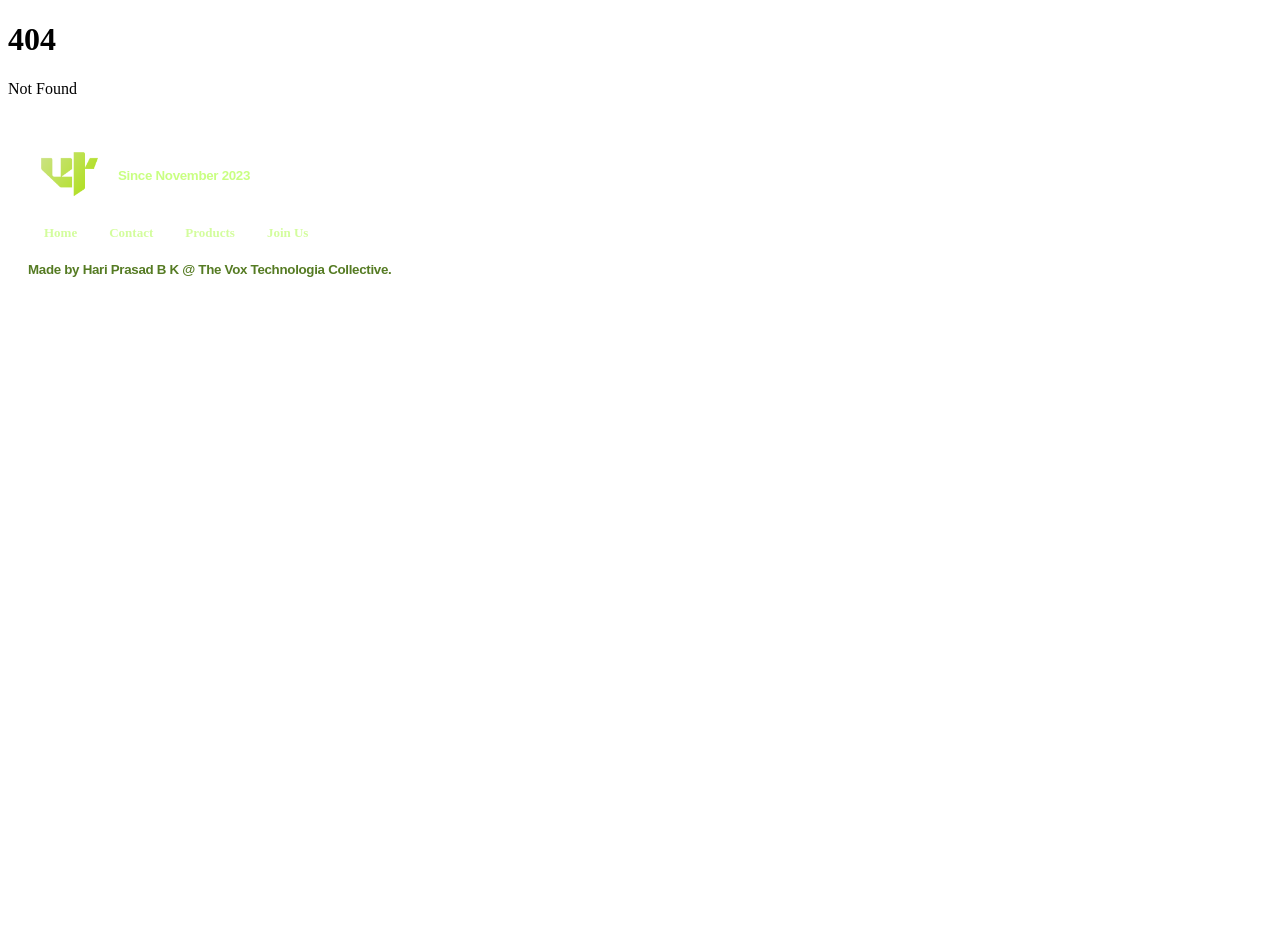
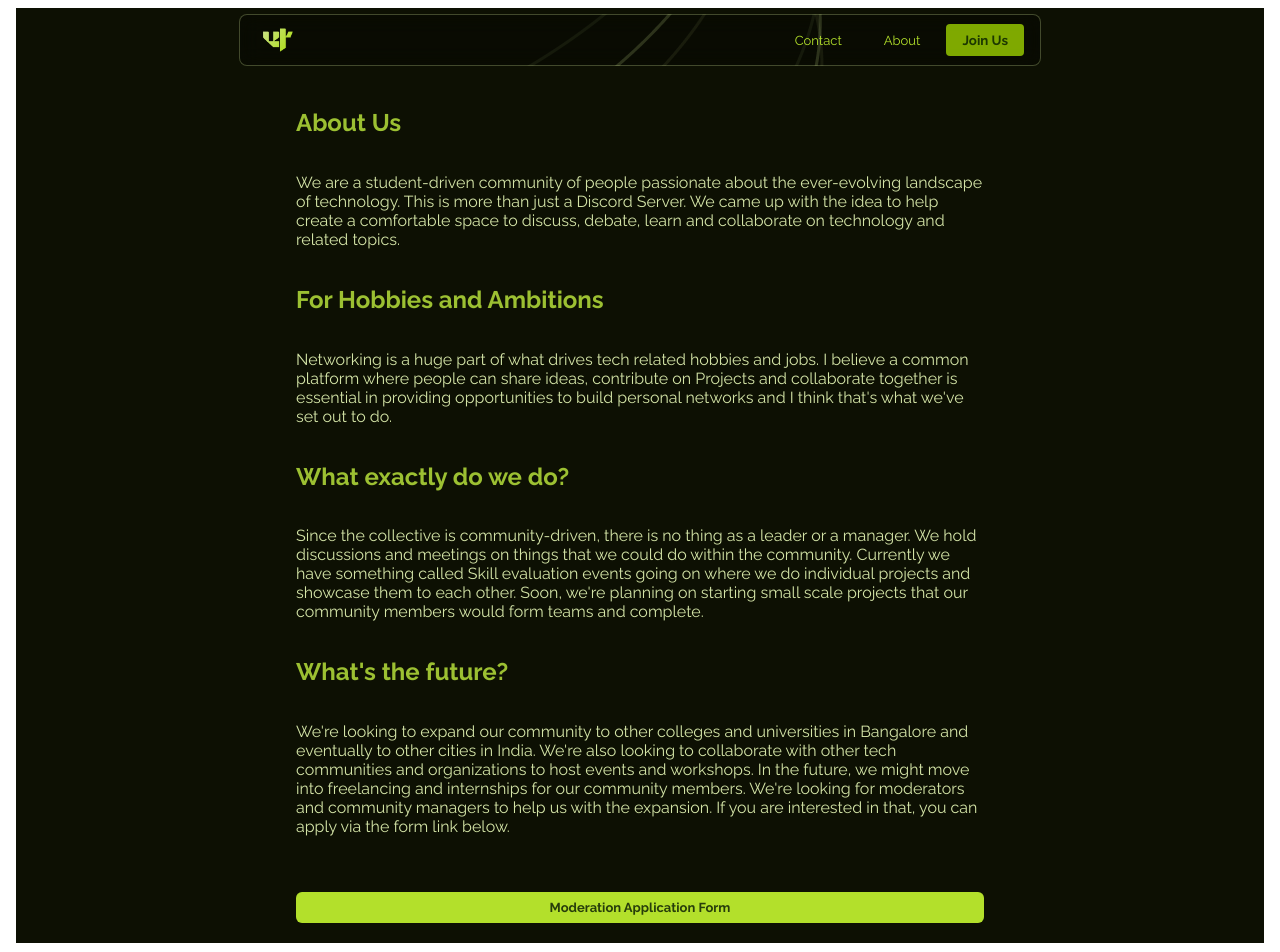
Before and after one commit to itcodehery/vox-tech-collective, a SvelteKit app in the folder landing-page-vox/: page /about in a window 1280 px wide. Before the commit this address had no page. Shown: the top 952 px of the page. Before the commit the page ends 800 px from the top, so only its background shows below. Built offline with nearby package versions, Linux system fonts and the light colour scheme.

Commit message:
Added About Page & reduced component complexity

```diff
--- a/landing-page-vox/src/components/AppBar.svelte
+++ b/landing-page-vox/src/components/AppBar.svelte
@@ -1,7 +1,5 @@
 <script>
     import logo from '../lib/images/logo.png';
-    export let search;
-    export let showNameBar = false;
     export let showJoinUsButton = true;
     export let formAppBar = false;
     function joinUsClick() {
@@ -120,18 +118,6 @@
     transition: background-color 0.3s ease-in-out;
   }
 
-  .inputbar {
-    background-color: rgba(40, 53, 0, 0.5);
-    color: #87aa1d;
-    text-transform: capitalize;
-    padding: 8px 16px;
-    border: none;
-    height: 20px;
-    border-radius: 4px;
-    cursor: pointer;
-    /* width: 100%; */
-  }
-
   .secondary-button {
     margin-left: auto;
     background-color: transparent;
@@ -159,32 +145,18 @@
   }
 </style>
 
-<!-- if its a mobile screen, use this -->
-
 <header class="app-bar">
-    {#if !formAppBar}
     <div class="container">
         <!-- add link to home page to the image using <a> tag -->
         <a href="/"><img src="{logo}" href= "/" alt="logo" width="42px" height="42px"/></a>
-        {#if showNameBar==true}
-        <input class= "inputbar" bind:value = {search} type="text" placeholder="Enter your Name" />
-        {/if}
     </div>
     <div class = "container">
         <a href="/contact/"><button class="secondary-button">Contact</button></a>
+        <a href="/about/"><button class="secondary-button">About</button></a>
         {#if showJoinUsButton==true}
         <button class="primary-button" on:click={joinUsClick}>Join Us</button>
         {/if}
     </div>
-    {:else}
-    <div class="container-three">
-        <a href="/"><img src="{logo}" href= "/" alt="logo" width="42px" height="42px"/></a>
-        {#if showJoinUsButton==true}
-        <button class="primary-button" on:click={joinUsClick}>Join Us</button>
-        {/if}
-    </div>
-    {/if}
-
 </header>
 
 <header class="app-bar-2">
--- a/landing-page-vox/src/components/footer.svelte
+++ b/landing-page-vox/src/components/footer.svelte
@@ -5,6 +5,7 @@
         { name: 'Home', path: '/' },
         { name: 'Contact', path: '/contact' },
         { name: 'Products', path: '/products'},
+        { name: 'About', path: '/about'},
         { name: 'Join Us', path: '/recruitment-form'},
     ];
 
@@ -27,14 +28,17 @@
         letter-spacing: -0.3px;
         padding: 20px;
         border-radius: 8px;
-        text-align: left;
-        align-self: flex-end;
+        text-align: center;
+        align-items: center;
+        justify-content: center;
+        align-self: center;
     }
 
     .head {
         display: flex;
         flex-direction: row;
-        justify-content: start;
+        justify-content: center;
+        align-self: center;
         align-items: center;
         color: #c9ff82;
     }
@@ -42,7 +46,9 @@
     .footer-buttons {
         display: flex;
         align-items: center;
-        justify-content: start;
+        justify-content: center;
+        align-items: center;
+        align-self: center;
         margin-bottom: 10px;
         background-color: transparent;
         color: #c9ff82;
--- a/landing-page-vox/src/routes/+page.svelte
+++ b/landing-page-vox/src/routes/+page.svelte
@@ -3,7 +3,6 @@
     import MainCard from "../components/mainCard.svelte";
     import SecondaryCard from "../components/secondaryCard.svelte";
     import TertiaryCard from "../components/tertiaryCard.svelte";
-    let name = "World";
 </script>
 
 <style>
@@ -11,7 +10,7 @@
 </style>
 
 <header>
-    <AppBar showNameBar="{true}" bind:search={name}/>
+    <AppBar showNameBar="{true}"/>
 </header>
 
 <body>
@@ -20,7 +19,7 @@
     <section>
         <div class="section-gap"/>
     <MainCard
-        mainText="👋 Hello {name}! We are the Vox Technologia Collective"
+        mainText="👋 Hello! We are the Vox Technologia Collective"
         subText="A coder community of college students based in Bangalore, India!"/>
         <div class="section-gap"/>
     </section>
--- /dev/null
+++ b/landing-page-vox/src/routes/about/+page.svelte
@@ -0,0 +1,72 @@
+<script>
+    import AppBar from "../../components/AppBar.svelte";
+    const aboutScript = "We are a student-driven community of people passionate about the ever-evolving landscape of technology. This is more than just a Discord Server. We came up with the idea to help create a comfortable space to discuss, debate, learn and collaborate on technology and related topics.";
+    const hobbyScript = "Networking is a huge part of what drives tech related hobbies and jobs. I believe a common platform where people can share ideas, contribute on Projects and collaborate together is essential in providing opportunities to build personal networks and I think that's what we've set out to do.";
+    const structureScript = "Since the collective is community-driven, there is no thing as a leader or a manager. We hold discussions and meetings on things that we could do within the community. Currently we have something called Skill evaluation events going on where we do individual projects and showcase them to each other. Soon, we're planning on starting small scale projects that our community members would form teams and complete.";
+    const futureScript = "We're looking to expand our community to other colleges and universities in Bangalore and eventually to other cities in India. We're also looking to collaborate with other tech communities and organizations to host events and workshops. In the future, we might move into freelancing and internships for our community members. We're looking for moderators and community managers to help us with the expansion. If you are interested in that, you can apply via the form link below.";
+
+    function navigateTo(path) {
+        goto(path);
+    }
+</script>
+
+<style>
+    @import '../../font-import.css';
+
+    body {
+        background-color: #0d1003;
+        color:#d4e4a7;
+    }
+    .section-gap {
+        height: 40px;
+    }
+
+    section {
+        display: flex;
+        flex-direction: column;
+        align-items: left;
+        justify-content: center;
+        padding: 20px 280px;
+    }
+
+    h1 {
+        color: #9cc032;
+    }
+
+    button {
+        background-color: #B3E02B;
+        color: #273d0b;
+        padding: 8px 16px;
+        border: none;
+        border-radius: 6px;
+        font-size: small;
+        font-family: 'Raleway';
+        font-weight: bold;
+        cursor: pointer;
+        font-weight: bold;
+    }
+
+    button:hover {
+        background-color: #87AA1D;
+    }
+</style>
+
+<header>
+    <AppBar showNameBar="{false}"/>
+</header>
+
+<body>
+    <div style="height: 60px;"/>
+    <section>
+        <h1>About Us</h1>
+        <p>{aboutScript}</p>
+        <h1>For Hobbies and Ambitions</h1>
+        <p>{hobbyScript}</p>
+        <h1>What exactly do we do?</h1>
+        <p>{structureScript}</p>
+        <h1>What's the future?</h1>
+        <p>{futureScript}</p>
+        <div class="section-gap"/>
+        <button on:click={() => navigateTo("https://tally.so/r/meeq4e")}>Moderation Application Form</button>
+    </section>
+</body>
--- a/landing-page-vox/src/routes/contact/+page.svelte
+++ b/landing-page-vox/src/routes/contact/+page.svelte
@@ -36,6 +36,7 @@ export let contacts = [{
 
 body {
     padding: 20px;
+    background-color: #0d1003;
 }
 
 body h1 {
```
